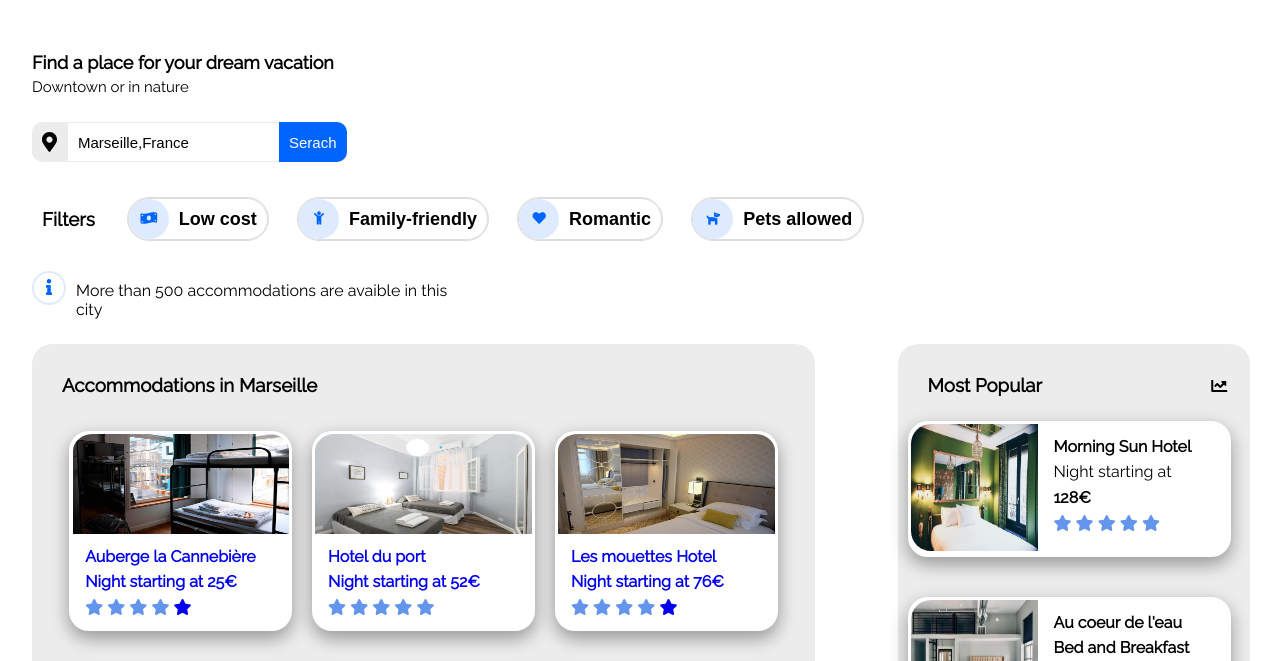
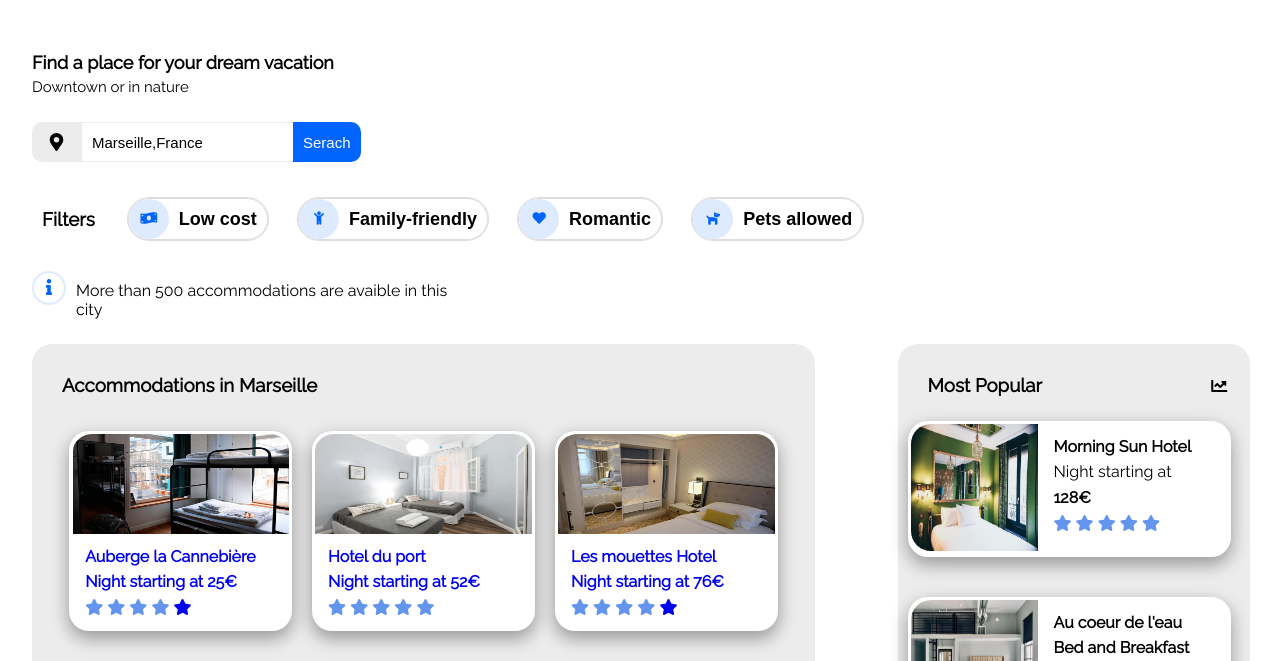
Before and after one commit to isfiaya/Reservia, a plain HTML site: page index.html in a window 1280 px wide. Shown: the part 62-723 px from the top of the page. Drawn offline with Linux system fonts and the light colour scheme.

Commit message:
edit icon search bar

```diff
--- a/css/style.css
+++ b/css/style.css
@@ -106,14 +106,12 @@ a{
 
 }
 .serach img{
-
-    width: 15px;
-    background-color:#ececec;
+    width: 27px;
+    background-color: #ececec;
     border-top-left-radius: 10px;
     border-bottom-left-radius: 10px;
-    padding: 8px;
-    border:none;
-    padding: 10px;
+    border: none;
+    padding: 11px;
 }
 .filter-bar{
     display: inline-flex;
```
